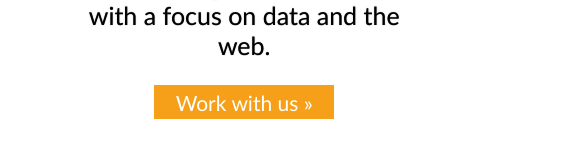
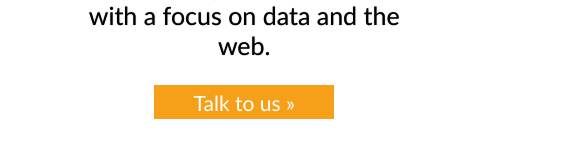
Before and after one commit to typeish/typeish.github.com, a plain HTML site: page index.html in a window 1280 px wide. Shown: the part 146-314 px from the top of the page, 704-1280 px from the left. Drawn offline with Linux system fonts and the light colour scheme.

Commit message:
Updated contact button: "Work with us" -> "Talk to us"

```diff
--- a/index.html
+++ b/index.html
@@ -21,7 +21,7 @@
                 <div id="flip-container">
                     <div id="pitch">
                         <p>Product design &amp; development,<br>with a focus on data and the web.</p>
-                        <button id="work-with-us">Work with us &raquo;</button>
+                        <button id="work-with-us">Talk to us &raquo;</button>
                     </div>
                     <div id="contact">
                     </div>
```
